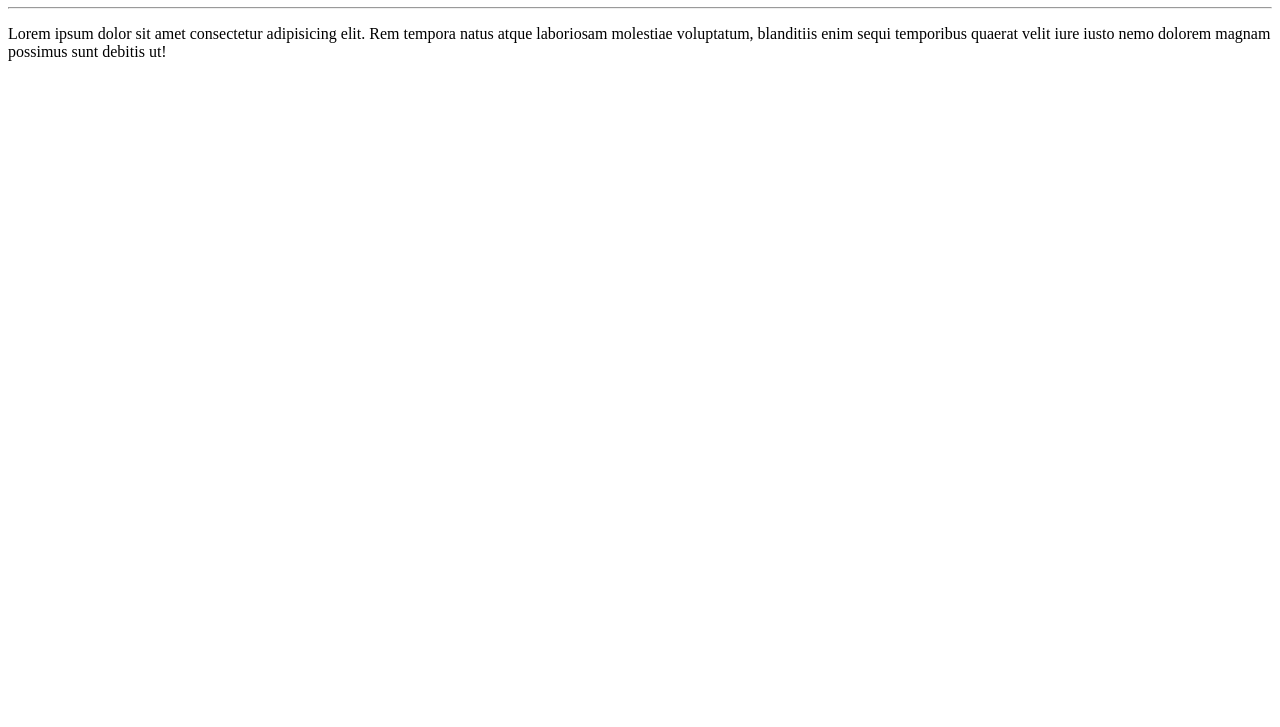
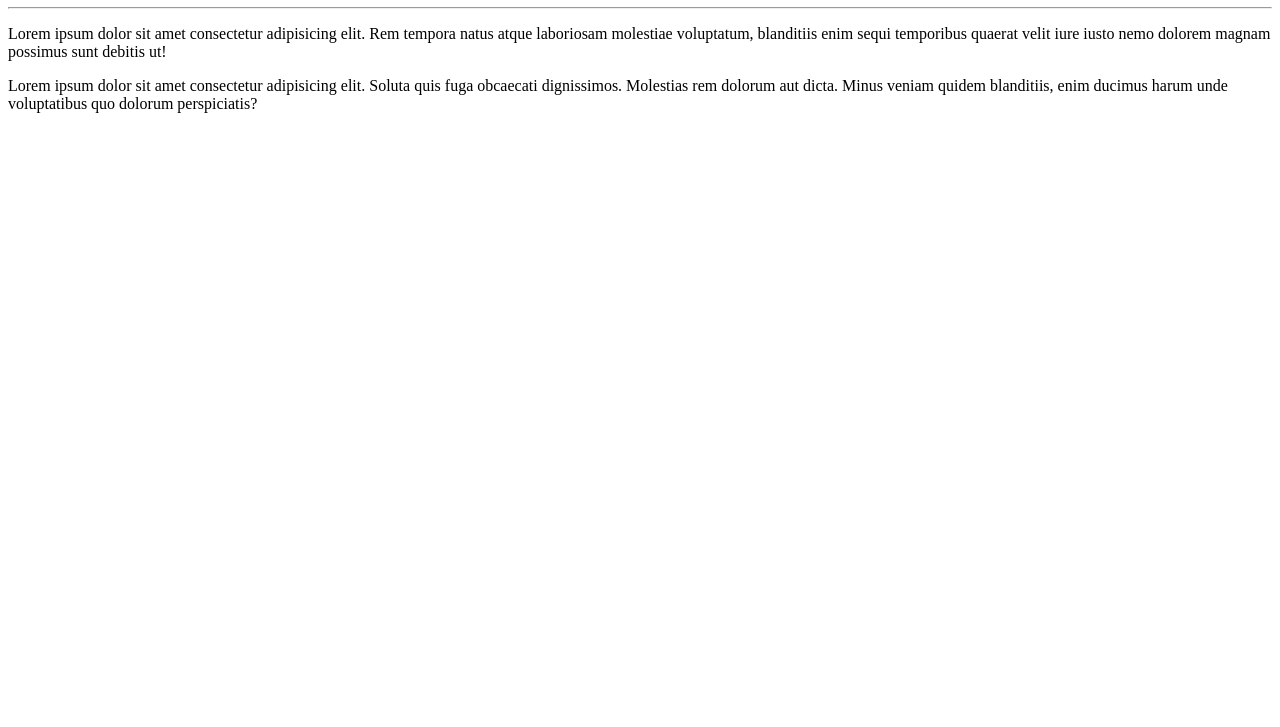
Before and after one commit to joaomoraiss/Ola-Mundo, a plain HTML site: page site-exemplo/index.html in a window 1280 px wide. Shown: the part 73-800 px from the top of the page. Drawn offline with Linux system fonts and the light colour scheme.

Commit message:
Adicionei um parágrafo

```diff
--- a/site-exemplo/index.html
+++ b/site-exemplo/index.html
@@ -10,5 +10,6 @@
   <h1>Olá, Mundo</h1>
   <hr>
   <p>Lorem ipsum dolor sit amet consectetur adipisicing elit. Rem tempora natus atque laboriosam molestiae voluptatum, blanditiis enim sequi temporibus quaerat velit iure iusto nemo dolorem magnam possimus sunt debitis ut!</p>
+  <p>Lorem ipsum dolor sit amet consectetur adipisicing elit. Soluta quis fuga obcaecati dignissimos. Molestias rem dolorum aut dicta. Minus veniam quidem blanditiis, enim ducimus harum unde voluptatibus quo dolorum perspiciatis?</p>
 </body>
 </html>
```
